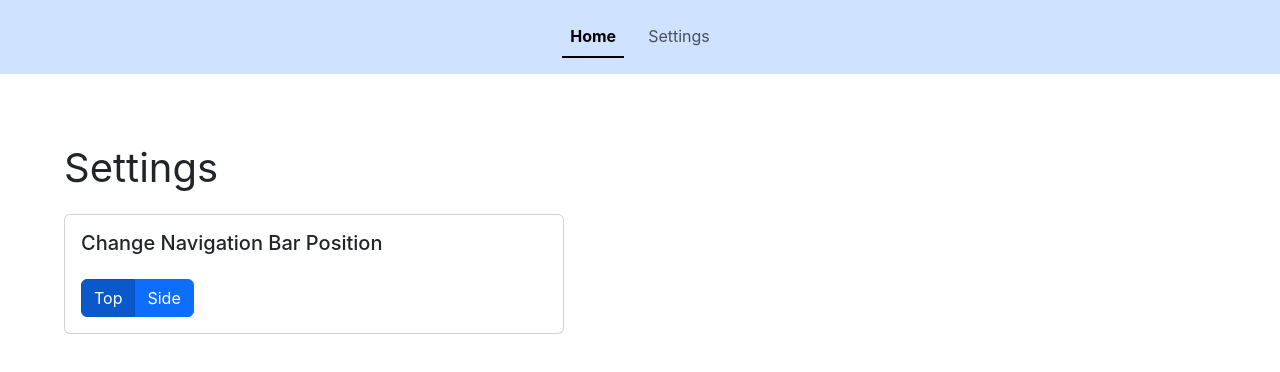
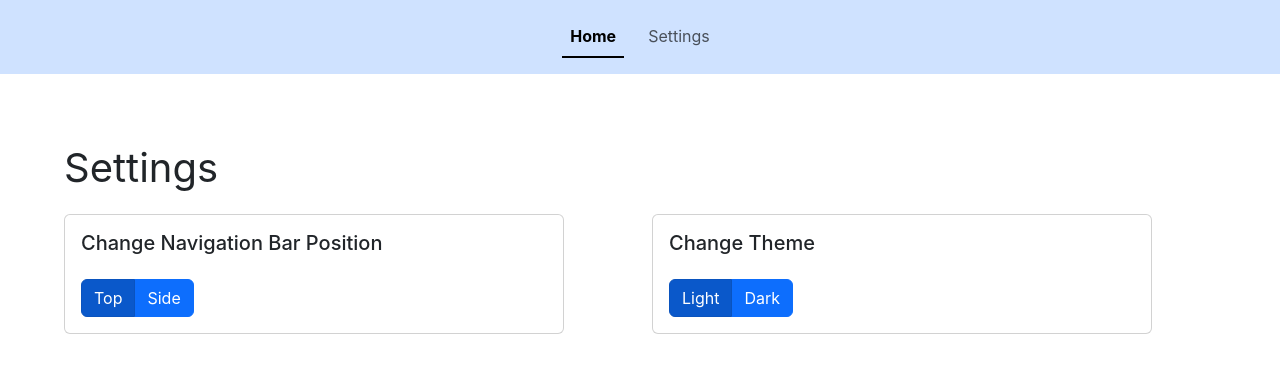
Before and after one commit to hiTushar/notes, a React (Create React App) app: page /settings in a window 1280 px wide. Shown: the top 372 px of the page. Built offline with nearby package versions, Linux system fonts and the light colour scheme.

Commit message:
Add setting to change light-dark theme

```diff
--- a/src/App.css
+++ b/src/App.css
@@ -7,3 +7,7 @@
 a {
   text-decoration: none;
 }
+
+.dark > * {
+  background-color: rgb(233,236,239);
+}
--- a/src/App.js
+++ b/src/App.js
@@ -3,9 +3,12 @@ import './App.css';
 import { Navbar, Home, AddNote, Note, Settings } from './Components';
 import { useSelector } from 'react-redux';
 import EditNote from './Components/EditNote/EditNote';
+import { useContext } from 'react';
+import { ThemeContext } from './Context/ThemeContext';
 
 function App() {
   const navbar = useSelector(state => state.navbar);
+  const { theme } = useContext(ThemeContext);
 
   const getFlexDirection = () => {
     return navbar === 'top' ? 'column' : 'row';
@@ -22,7 +25,7 @@ function App() {
   }
 
   return (
-    <div className="App">
+    <div className={`${theme === 'dark' ? 'dark' : ''}`}>
       <BrowserRouter>
         <div className={`d-flex flex-${getFlexDirection()}`} style={{ height: '100vh' }}>
           <Navbar navbar={navbar} style={{...getNavbarStyle()}} />
--- a/src/Components/Home/Home.js
+++ b/src/Components/Home/Home.js
@@ -1,12 +1,16 @@
 import { Button, Row, Col } from "react-bootstrap";
 import { useNavigate } from "react-router-dom";
 import NoteList from "../NoteList/NoteList";
+import { useContext } from "react";
+import { ThemeContext } from "../../Context/ThemeContext";
 
 export default function Home() {
     const navigate = useNavigate();
 
+    const { theme } = useContext(ThemeContext);
+
     return (
-        <div className="p-3">
+        <div className={`p-3 ${theme === 'dark' ? 'bg-body-secondary' : ''}`}>
             <p className="fs-1">Home</p>
                 <Col>
                     <Button className='mb-3' variant="primary" onClick={() => navigate("/add")}>
--- a/src/Components/Navbar/Navbar.js
+++ b/src/Components/Navbar/Navbar.js
@@ -1,19 +1,22 @@
 import { Link } from "react-router-dom";
 import { Navbar as NavbarBS, Nav } from 'react-bootstrap';
+import { useContext } from "react";
+import { ThemeContext } from "../../Context/ThemeContext";
 
 export default function NavbarComponent(props) {
     const { style } = props;
+    const { theme } = useContext(ThemeContext);
 
     return (
-        <NavbarBS className='p-3 bg-primary-subtle' style={{ ...style }}>
+        <NavbarBS className={`p-3 ${theme === 'dark' ? 'bg-secondary' : 'bg-primary-subtle'}`} style={{ ...style }}>
             <Nav className='m-auto d-flex' variant='underline' defaultActiveKey="home" style={{ flexDirection: style.linkFlex }}>
                 <Nav.Item>
-                    <Nav.Link eventKey='home' as={Link} to='/'>
+                    <Nav.Link className={`${theme === 'dark' ? 'text-light' : ''}`} eventKey='home' as={Link} to='/'>
                         Home
                     </Nav.Link>
                 </Nav.Item>
                 <Nav.Item>
-                    <Nav.Link eventKey='settings' as={Link} to='/settings'>
+                    <Nav.Link className={`${theme === 'dark' ? 'text-light' : ''}`} eventKey='settings' as={Link} to='/settings'>
                         Settings
                     </Nav.Link>
                 </Nav.Item>
--- a/src/Components/Settings/Settings.js
+++ b/src/Components/Settings/Settings.js
@@ -1,18 +1,28 @@
 import { useDispatch, useSelector } from "react-redux";
-import { Card, ToggleButton, ToggleButtonGroup } from 'react-bootstrap';
+import { Card, ToggleButton, ToggleButtonGroup, Row, Col } from 'react-bootstrap';
 import navbarDirection from "../../Redux/Actions/navbarActions";
+import { useContext } from "react";
+import { ThemeContext } from "../../Context/ThemeContext";
 
 export default function Settings() {
     const navbar = useSelector(state => state.navbar);
     const dispatch = useDispatch();
 
+    const { theme, toggleTheme } = useContext(ThemeContext);
+
     const changeNavbarPosition = (event) => {
         dispatch(navbarDirection(event));
+    }
+
+    const changeTheme = () => {
+        toggleTheme();
     }
 
     return (
         <div className="p-3">
             <p className="fs-1">Settings</p>
+            <Row>
+                <Col>
                     <Card style={{ width: '500px' }}>
                         <Card.Body>
                             <Card.Title className="mb-4">Change Navigation Bar Position</Card.Title>
@@ -24,6 +34,21 @@ export default function Settings() {
                             </Card.Text>
                         </Card.Body>
                     </Card>
+                </Col>
+                <Col>
+                    <Card style={{ width: '500px' }}>
+                        <Card.Body>
+                            <Card.Title className="mb-4">Change Theme</Card.Title>
+                            <Card.Text>
+                                <ToggleButtonGroup type='radio' name='theme-setting' defaultValue={theme} onChange={changeTheme}>
+                                    <ToggleButton id='light' value='light'>Light</ToggleButton>
+                                    <ToggleButton id='dark' value='dark'>Dark</ToggleButton>
+                                </ToggleButtonGroup>
+                            </Card.Text>
+                        </Card.Body>
+                    </Card>
+                </Col>
+            </Row>
         </div>
     )
 }
--- /dev/null
+++ b/src/Context/ThemeContext.js
@@ -0,0 +1,21 @@
+import { createContext, useState } from "react";
+
+const ThemeContext = createContext();
+
+const ThemeProvider = (props) => {
+    const [theme, setTheme] = useState('light');
+
+    const toggleTheme = () => {
+        setTheme(theme === 'light' ? 'dark' : 'light');
+    }
+
+    return (
+        <div>
+            <ThemeContext.Provider value={{ theme, toggleTheme }}>
+                {props.children}
+            </ThemeContext.Provider>
+        </div>
+    )
+}
+
+export { ThemeContext, ThemeProvider };
--- a/src/index.js
+++ b/src/index.js
@@ -6,6 +6,7 @@ import './index.css';
 import App from './App';
 import { Provider } from 'react-redux';
 import navbarReducer from './Redux/Reducers/navbarReducer';
+import { ThemeProvider } from './Context/ThemeContext';
 
 const root = ReactDOM.createRoot(document.getElementById('root'));
 
@@ -14,8 +15,10 @@ const store =  createStore(navbarReducer);
 console.log({ store });
 root.render(
   <React.StrictMode>
-    <Provider store={store}>
-      <App />
-    </Provider>
+    <ThemeProvider>
+      <Provider store={store}>
+        <App />
+      </Provider>
+    </ThemeProvider>
   </React.StrictMode>
 );
```
Also changed, not shown: 1 other file (tests, documents, lock files or other folders). Lines whose indentation alone changed are shown as unchanged.
